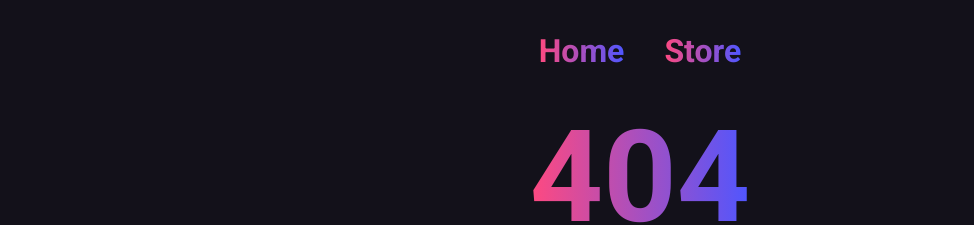
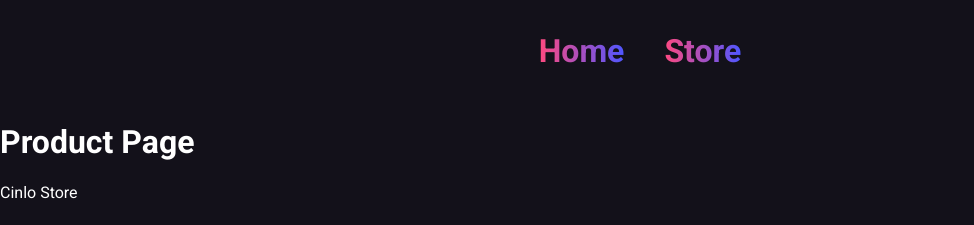
Before and after one commit to CinLo82/nextjs-store, a Next.js app: page /product/1 in a window 1280 px wide. Before the commit this address had no page. Shown: the top 225 px of the page, without its empty margins (0-974 px from the left). Built offline with nearby package versions, Linux system fonts and the light colour scheme.

Commit message:
data fetching of parameters on the server and client

```diff
--- /dev/null
+++ b/src/app/product/[handle]/page.tsx
@@ -0,0 +1,13 @@
+"use client"
+
+import { useParams, useSearchParams } from "next/navigation"
+
+export default function ProductPage() {
+    const  params = useParams();
+    const searchParams = useSearchParams()
+    const id = searchParams.get("id")
+    console.log(params)
+    console.log('searchParams', id)
+
+    return <h1>Product Page</h1>
+}
```
